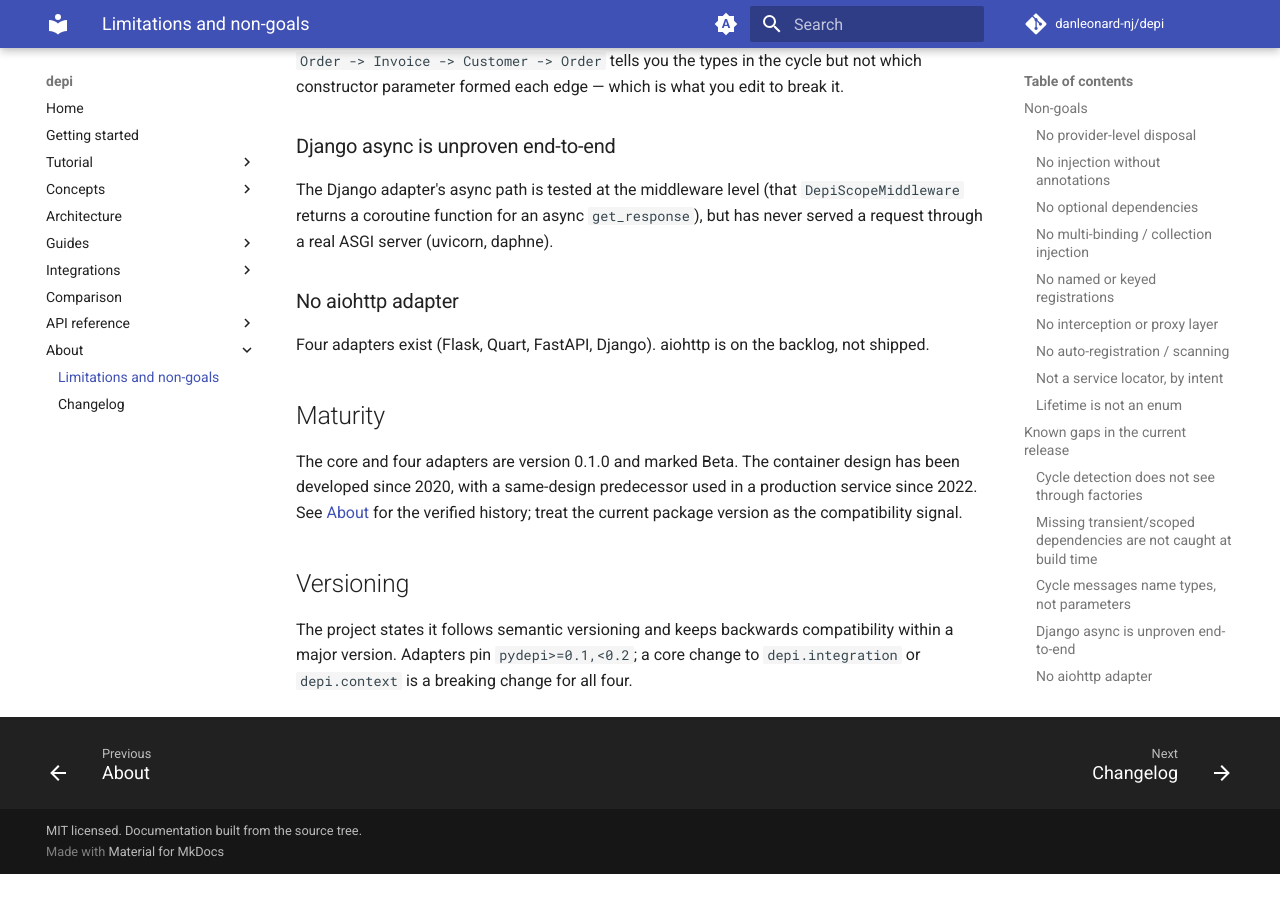
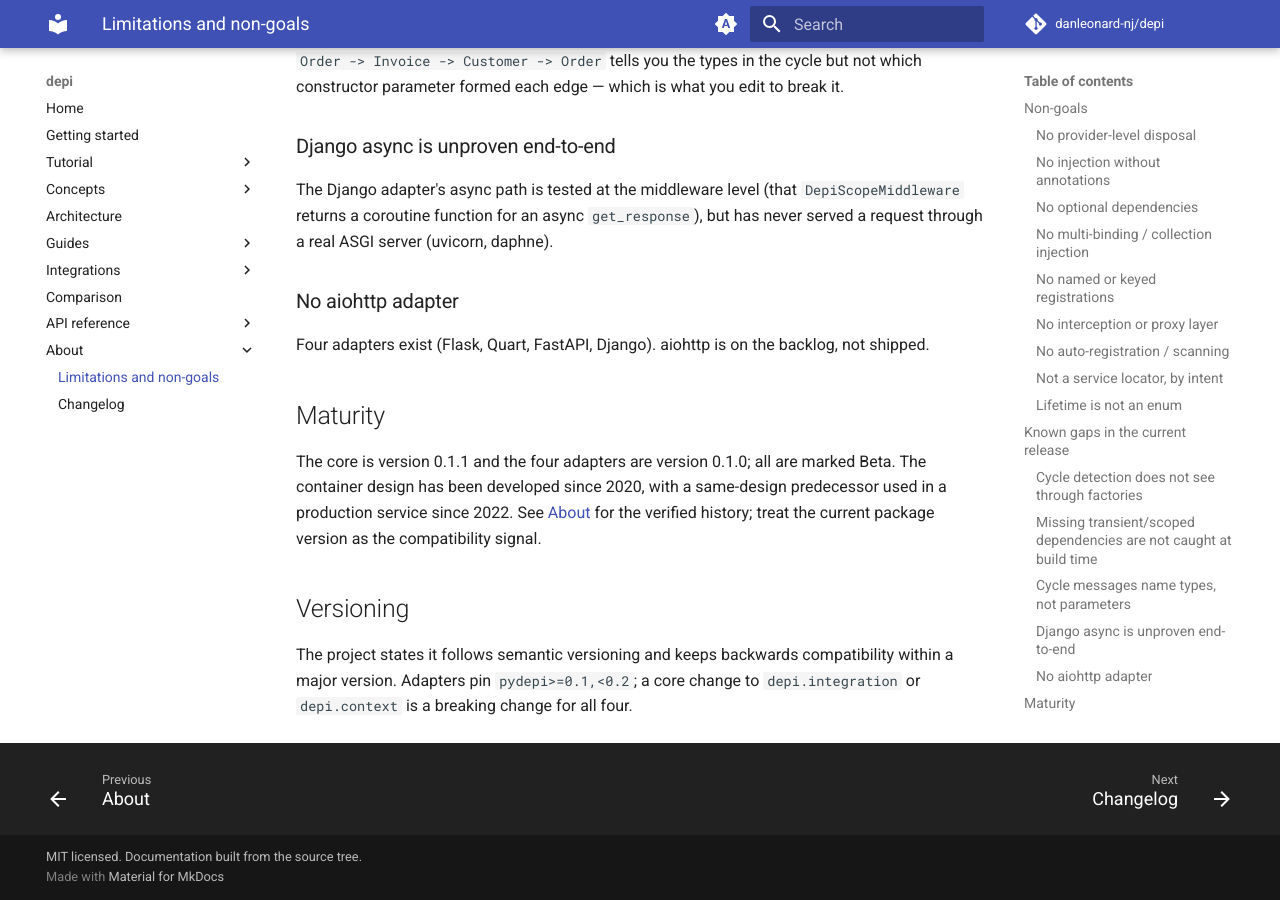
Before and after one commit to danleonard-nj/depi, an MkDocs documentation site: the page built from docs/about/limitations.md, in a window 1280 px wide and 900 px high, scrolled down 2062 px. Built offline with MkDocs 1.6.1 and Material for MkDocs 9.7.7, drawn with Linux system fonts in a browser that asks for light colours; comment, search, counter and statistics services are not loaded; before the commit the page ends 2936 px from its top, so only the background shows below that.

Commit message:
Bump version to 0.1.1 and update documentation accordingly

```diff
--- a/docs/about/limitations.md
+++ b/docs/about/limitations.md
@@ -99,11 +99,11 @@
 
 ## Maturity
 
-The core and four adapters are version 0.1.0 and marked Beta. The container
-design has been developed since 2020, with a same-design predecessor used in a
-production service since 2022. See [About](index.md#provenance-and-maturity) for
-the verified history; treat the current package version as the compatibility
-signal.
+The core is version 0.1.1 and the four adapters are version 0.1.0; all are
+marked Beta. The container design has been developed since 2020, with a
+same-design predecessor used in a production service since 2022. See
+[About](index.md#provenance-and-maturity) for the verified history; treat the
+current package version as the compatibility signal.
 
 ## Versioning
 
```
Also changed, not shown: CHANGELOG.md (+1 -1 lines), docs/about/index.md (+3 -2 lines), 1 other file.
